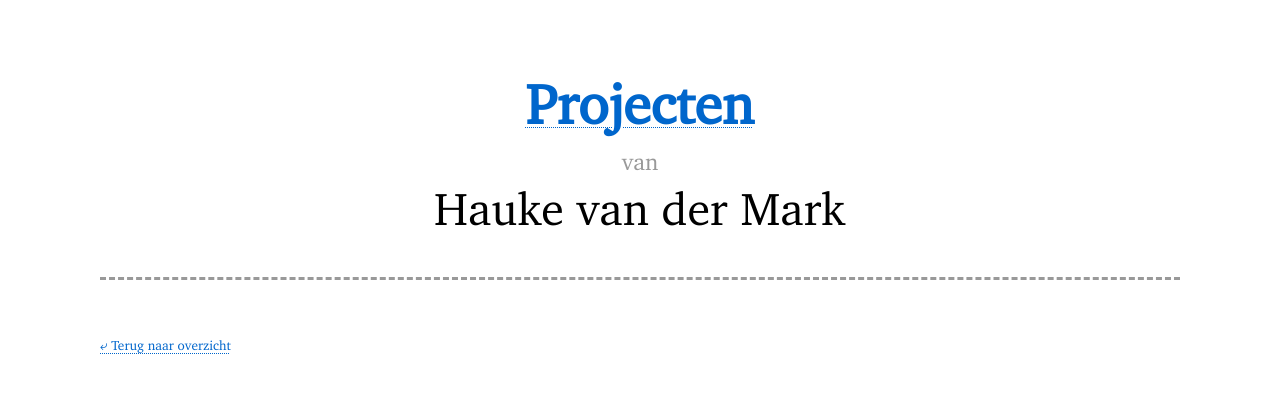
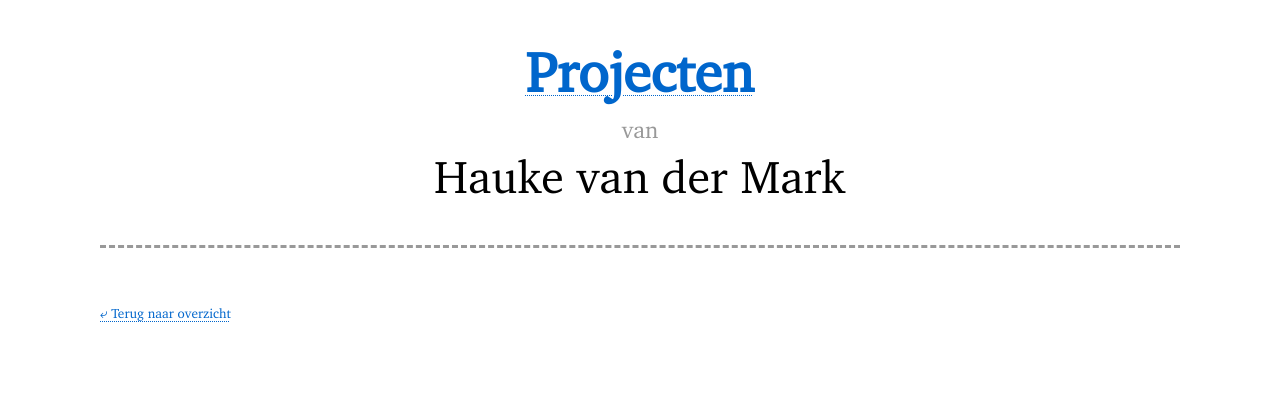
Before and after one commit to Hauke2222/Portfolio, a Django app: template templates/blog/detail.html in a window 1280 px wide. Shown: the top 393 px of the page. Run offline with Django 4.2, Linux system fonts and the light colour scheme; the template is opened without the code that fills it, so the values that code supplies are empty.

Commit message:
reduce header padding-top

```diff
--- a/static/css/base.css
+++ b/static/css/base.css
@@ -61,6 +61,10 @@
    max-width: var(--width-content);
    padding-top: 3rem;
    padding-bottom: 3rem;
+ }
+
+ header {
+   padding-top: 1rem;
  }
 
  section {
```
